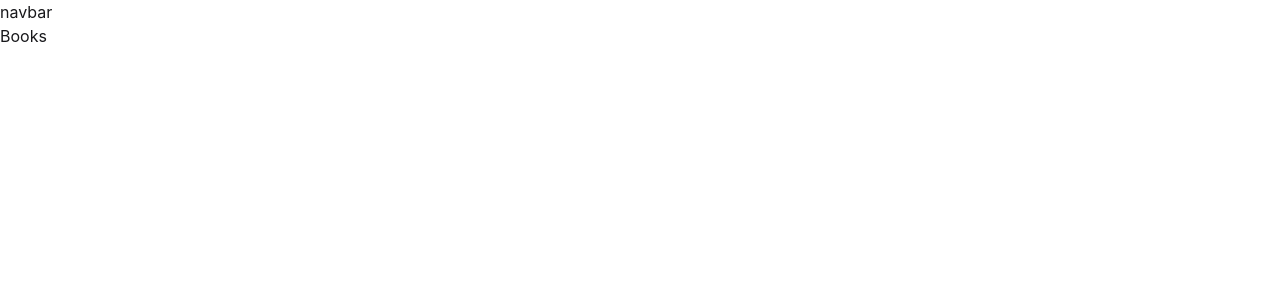
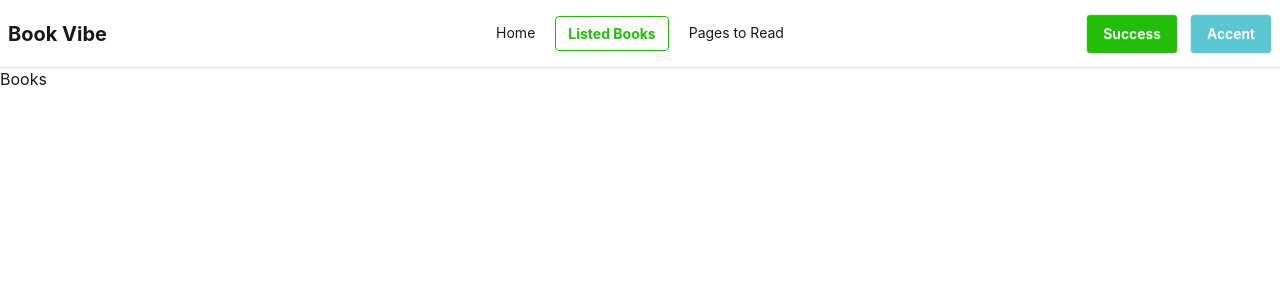
Before and after one commit to arnnikislam/book-vibe, a React (Vite) app: page /books in a window 1280 px wide. Shown: the top 300 px of the page. Built offline with nearby package versions, Linux system fonts and the light colour scheme.

Commit message:
navbar added

```diff
--- /dev/null
+++ b/src/components/shared/navbar/Navbar.css
@@ -0,0 +1,7 @@
+.active {
+    color: #23BE0A;
+    border: 1px solid #23BE0A;
+    background: none;
+    box-shadow: none;
+    font-weight: bold;
+}
--- a/src/components/shared/navbar/Navbar.jsx
+++ b/src/components/shared/navbar/Navbar.jsx
@@ -1,11 +1,61 @@
-
-
+import { NavLink } from "react-router";
+import "./Navbar.css";
 const Navbar = () => {
-    return (
-        <div>
-            navbar
+  const links = (
+    <>
+      <li>
+        <NavLink to={"/"}>Home</NavLink>
+      </li>
+      <li>
+        <NavLink to={"/books"}>Listed Books</NavLink>
+      </li>
+      <li>
+        <NavLink to={"/read-pages"}>Pages to Read</NavLink>
+      </li>
+    </>
+  );
+  return (
+    <div className="container mx-auto">
+      <div className="navbar bg-base-100 shadow-sm">
+        <div className="navbar-start">
+          <div className="dropdown">
+            <div tabIndex={0} role="button" className="btn btn-ghost lg:hidden">
+              <svg
+                aria-label="Menu"
+                xmlns="http://www.w3.org/2000/svg"
+                className="h-5 w-5"
+                fill="none"
+                viewBox="0 0 24 24"
+                stroke="currentColor"
+              >
+                {" "}
+                <path
+                  strokeLinecap="round"
+                  strokeLinejoin="round"
+                  strokeWidth="2"
+                  d="M4 6h16M4 12h8m-8 6h16"
+                />{" "}
+              </svg>
+            </div>
+            <ul
+              tabIndex={-1}
+              className="menu menu-sm dropdown-content bg-base-100 rounded-box z-1 mt-3 w-52 p-2 shadow"
+            >
+              {links}
+            </ul>
+          </div>
+          <a className="font-bold text-xl hidden md:block">Book Vibe</a>
         </div>
-    );
+        <div className="navbar-center hidden lg:flex">
+          <ul className="menu menu-horizontal px-1 space-x-2">{links}</ul>
+        </div>
+        <div className="navbar-end space-x-3">
+          <button className="btn bg-[#23BE0A] text-white">Success</button>
+          <button className="btn bg-[#59C6D2] text-white">Accent</button>
+        </div>
+      </div>
+    </div>
+  );
 };
 
 export default Navbar;
```
